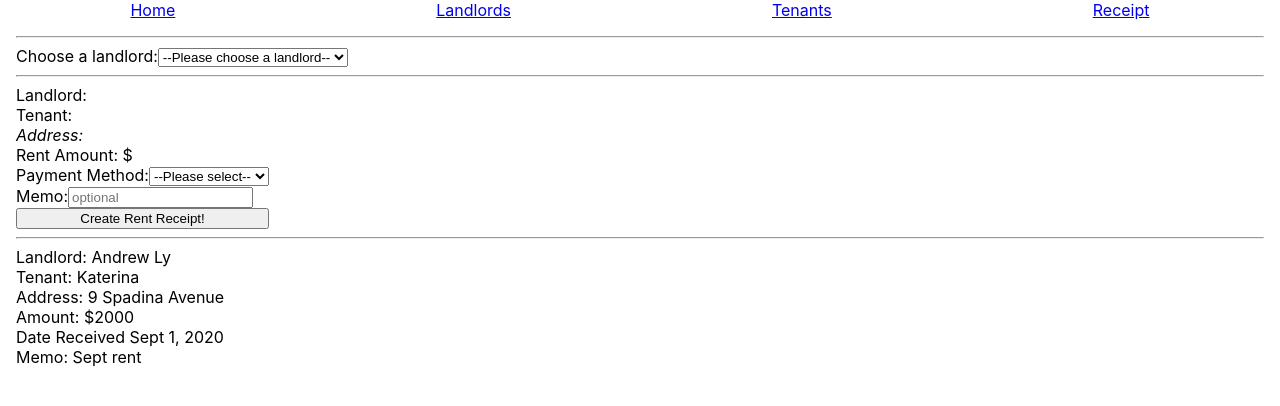
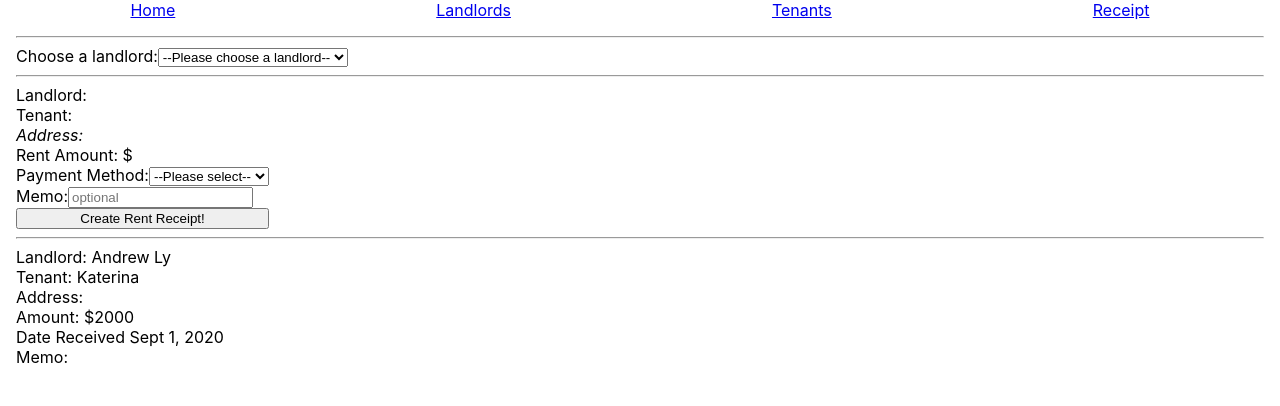
Before and after one commit to haphamo/rent-receipt-maker, a React (Create React App) app: page /receipts in a window 1280 px wide. Shown: the top 406 px of the page. Built offline with nearby package versions, Linux system fonts and the light colour scheme.

Commit message:
Changed the notes key to memo in receipts

```diff
--- a/src/fixture/fixture.js
+++ b/src/fixture/fixture.js
@@ -71,10 +71,10 @@ const data = {
       id: '343',
       landlord: 'Andrew Ly',
       tenant: 'Katerina',
-      property: '9 Spadina Avenue',
+      address: '9 Spadina Avenue',
       rentAmount: 200000,
       dateCreated: 'Sept 1, 2020',
-      notes: "Sept rent"
+      memo: "Sept rent"
     }
   },
 };
```
